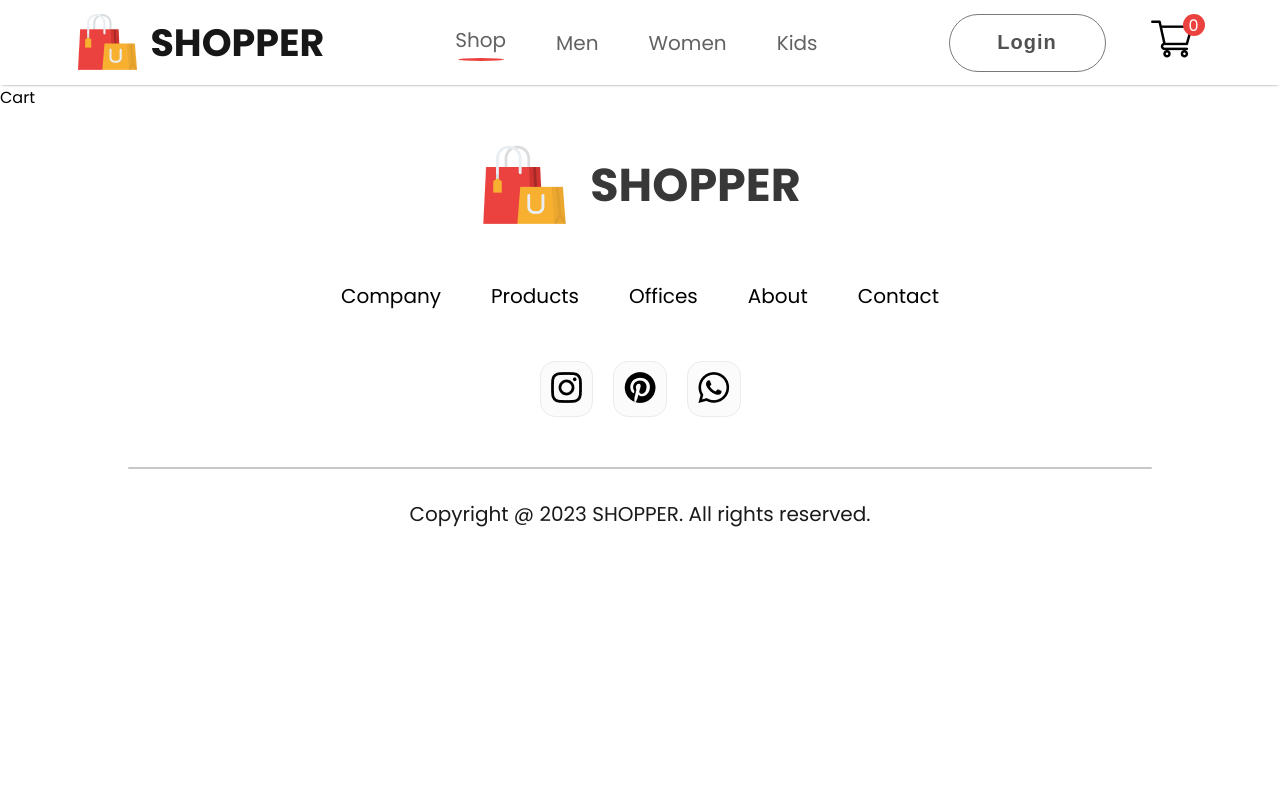
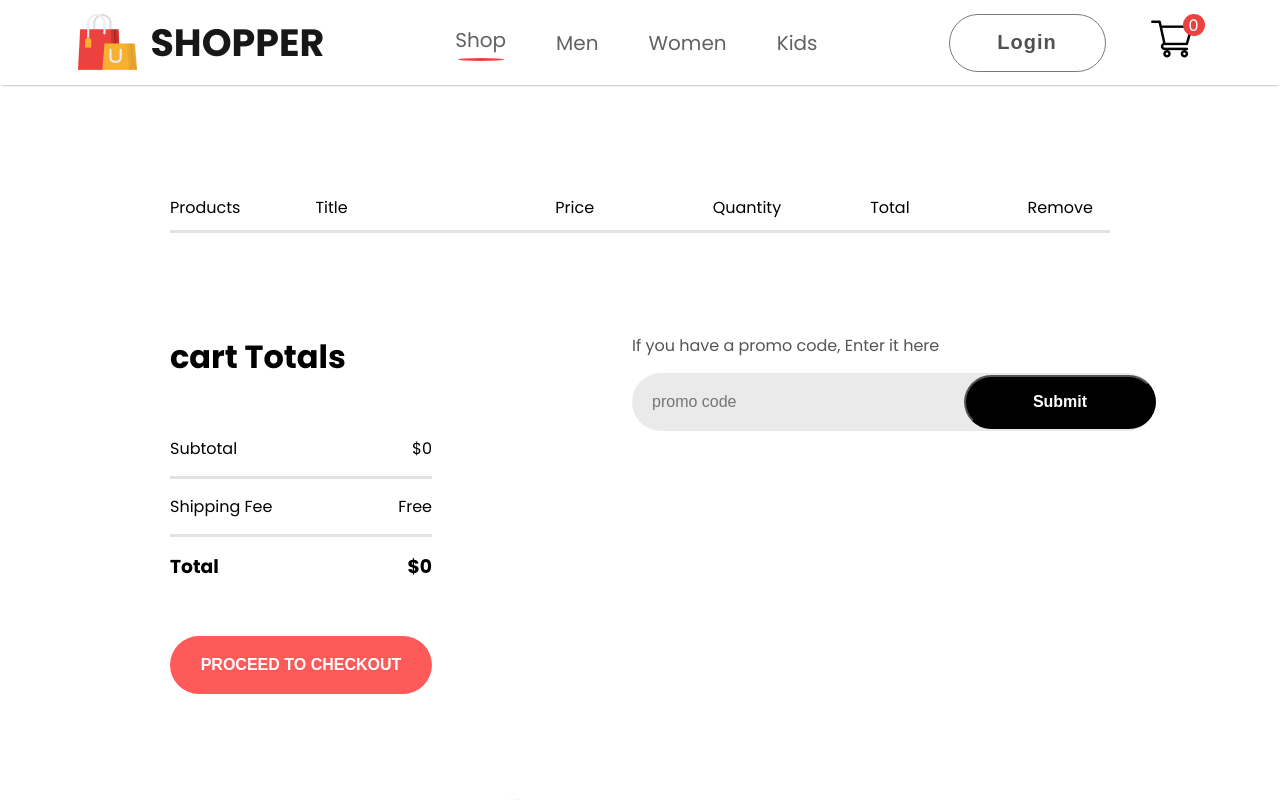
Before and after one commit to p-Limbo1996/E-commerce, a React (Create React App) app: page /cart in a window 1280 px wide. Shown: the top 800 px of the page. Built offline with nearby package versions, Linux system fonts and the light colour scheme.

Commit message:
create cart and update context

```diff
--- a/src/Components/CartItems/CartItems.css
+++ b/src/Components/CartItems/CartItems.css
@@ -0,0 +1,112 @@
+.cartitems{
+   margin: 100px 170px;
+}
+.cartitems hr{
+  height: 3px;
+  background: #e2e2e2;
+  border: none;
+
+}
+.cartitems-format-main{
+    display: grid;
+    grid-template-columns: 0.5fr 2fr 1fr 1fr 1fr 1fr;
+    align-items: center;
+    gap: 75px;
+    padding: 10px 0;
+}
+.cartitems-format{
+
+    font-weight: 500;
+}
+.carticon-product-icon{
+    height: 72px;
+    border-radius: 10px;
+    cursor: pointer;
+}
+.cartitems-remove-icon{
+width: 15px;
+margin: 0 40px;
+cursor: pointer;
+}
+
+.cartitems-quantity{
+  width: 64px;
+  height: 50px;
+  background: #fff;
+  border:2px solid #ebebeb;
+  border-radius: 15px;
+
+}
+.cartitems-down{
+    display: flex;
+    margin: 100px 0px;
+}
+
+.cartitems-total{
+    display: flex;
+    flex: 1;
+    flex-direction: column;
+    margin-right: 200px;
+    gap: 40px;
+}
+
+.cartitems-total-item{
+display: flex;
+justify-content: space-between;
+padding: 15px 0;
+}
+.cartitems-total button {
+    width: 262px;
+    height: 58px;
+    border-radius: 45px;
+    border: none;
+    outline: none;
+    background: #ff5a5a;
+    color: #fff;
+    font-size: 16px;
+    font-weight: 600;
+    cursor: pointer;
+}
+
+.cartitems-promocode{
+    flex: 1;
+    /* display: flex; */
+    font-size: 16px;
+    font-weight: 500;
+}
+.cartitems-promocode p{
+  color: #555;
+}
+
+.cartitems-promobox{
+    width: 504px;
+margin-top: 15px;
+padding-left: 20px;
+height: 58px;
+border-radius: 45px;
+display: flex;
+align-items: center;
+background: #eaeaea;
+}
+.cartitems-promobox input{
+border: none;
+outline: none;
+width: 330px;
+height: 50px;
+font-size: 16px;
+background: transparent;
+}
+.cartitems-promobox button{
+background: #000;
+width: 200px;
+height: 50px;
+border-radius: 45px;
+padding: 25px;
+color: #fff;
+display: flex;
+align-items: center;
+justify-content: center;
+font-size: 16px;
+font-weight: 600;
+cursor: pointer;
+}
--- a/src/Components/CartItems/CartItems.jsx
+++ b/src/Components/CartItems/CartItems.jsx
@@ -1,9 +1,88 @@
-import React from 'react'
+import React, { useContext } from "react";
+import "./CartItems.css";
+import { ShopContext } from "../../Context/ShopContex";
+import remove_icon from "../assets/cart_cross_icon.png";
+import { Link } from "react-router-dom";
 
 const CartItems = () => {
+  const {getTotalCartAmount, all_product, cartItems, removeFromCart } =useContext(ShopContext);
+
   return (
-    <div>CartItems</div>
-  )
-}
+    <div className="cartitems" >
+      <div className="cartitems-format-main">
+        <p>Products</p>
+        <p>Title</p>
+        <p>Price</p>
+        <p>Quantity</p>
+        <p>Total</p>
+        <p>Remove</p>
+      </div>
+      <hr />
+      <div>
+        {all_product.map((item) => {
 
-export default CartItems
+          if (cartItems[item.id] > 0) {
+            return (
+              <div>
+                <div  className="cartitems-format cartitems-format-main">
+                  <Link to={`/product/${item.id}`}>
+                    <img
+                      src={item.image}
+                      alt=""
+                      className="carticon-product-icon"
+                    />
+                  </Link>
+                  <p>{item.name}</p>
+                  <p>${item.new_price}</p>
+                  <button className="cartitems-quantity">
+                    {cartItems[item.id]}
+                  </button>
+                  <p>${item.new_price * cartItems[item.id]}</p>
+                  <img
+                    className="cartitems-remove-icon"
+                    src={remove_icon}
+                    onClick={() => removeFromCart(item.id)}
+                    alt=""
+                  />
+                </div>
+                <hr />
+              </div>
+            );
+          }
+          return null;
+        })}
+        <div className="cartitems-down">
+          <div className="cartitems-total">
+            <h1>cart Totals</h1>
+            <div>
+              <div className="cartitems-total-item">
+                <p>Subtotal</p>
+                <p>${getTotalCartAmount()}</p>
+              </div>
+              <hr />
+              <div className="cartitems-total-item">
+                <p>Shipping Fee</p>
+                <p>Free</p>
+              </div>
+              <hr />
+              <div className="cartitems-total-item">
+                <h3>Total</h3>
+                <h3>${getTotalCartAmount()}</h3>
+              </div>
+            </div>
+            <button>PROCEED TO CHECKOUT</button>
+          </div>
+          <div className="cartitems-promocode">
+            <p>If you have a promo code, Enter it here</p>
+            <div className="cartitems-promobox">
+              <input type="text" placeholder="promo code" />
+              <button>Submit</button>
+            </div>
+          </div>
+        </div>
+      </div>
+    </div>
+  );
+};
+
+export default CartItems;
--- a/src/Context/ShopContex.jsx
+++ b/src/Context/ShopContex.jsx
@@ -1,32 +1,63 @@
-import React, { createContext, useState } from "react";
+import React, { createContext, useEffect, useState } from "react";
 import all_product from "../Components/assets/all_product";
 
+import AOS from "aos";
+import "aos/dist/aos.css"
 export const ShopContext = createContext(null);
 
+const getDefaultCart = () => {
+  let cart = {};
+  for (let i = 0; i < all_product.length + 1; i++) {
+    cart[i] = 0;
+  }
+  return cart;
+};
 
 
-const getDefaultCart=()=>{
-  let cart={}
-  for (let i = 1; i < all_product.length+1; i++) {
-    cart[i]= 0;
-  }
-  return cart
-}
+const ShopContextProvider = (props) => {
+  useEffect(()=>{
+    AOS.init()}
+    )
+  const [cartItems, setCartItems] = useState(getDefaultCart());
 
-const ShopContextProvider = (props) => {
+  const addToCart = (itemId) => {
+    setCartItems((prev) => ({ ...prev, [itemId]: prev[itemId] + 1 }));
+  };
 
-  const [cartItems,setCartItems]=useState(getDefaultCart())
+  const removeFromCart = (itemId) => {
+    setCartItems((prev) => ({ ...prev, [itemId]: prev[itemId] - 1 }));
+  };
 
-  const addToCart =(itemId)=>{
-    setCartItems((prev)=>({...prev ,[itemId]:prev[itemId]+1 }))
-  }
-  console.log(cartItems);
-  const removeFromCart =(itemId)=>{
-    setCartItems((prev)=>({...prev ,[itemId]:prev[itemId]-1 }))
+  const getTotalCartAmount = () => {
+    let totalAmount = 0;
+    for (const item in cartItems) {
+      if (cartItems[item] > 0) {
+        let itemInfo = all_product.find((e) => e.id === Number(item));
+        totalAmount += cartItems[item] * itemInfo.new_price;
+      }
+    }
+    return totalAmount;
+  };
+
+  const getTotoalCartItems=()=>{
+    let totalItems = 0;
+    for (const item in cartItems) {
+      if (cartItems[item] > 0) {
+        totalItems += cartItems[item];
+      }
+    }
+    return totalItems;
   }
 
+  const contextValue = {
+    getTotalCartAmount,
+    getTotoalCartItems,
+    all_product,
+    cartItems,
+    addToCart,
+    removeFromCart
 
-  const contextValue = { all_product ,cartItems,addToCart,removeFromCart};
+  };
 
   return (
     <ShopContext.Provider value={contextValue}>
--- a/src/pages/Cart.jsx
+++ b/src/pages/Cart.jsx
@@ -1,8 +1,11 @@
 import React from 'react'
+import CartItems from '../Components/CartItems/CartItems'
 
 const Cart = () => {
   return (
-    <div>Cart</div>
+    <div data-aos="fade-left">
+      <CartItems/>
+    </div>
   )
 }
 
```
